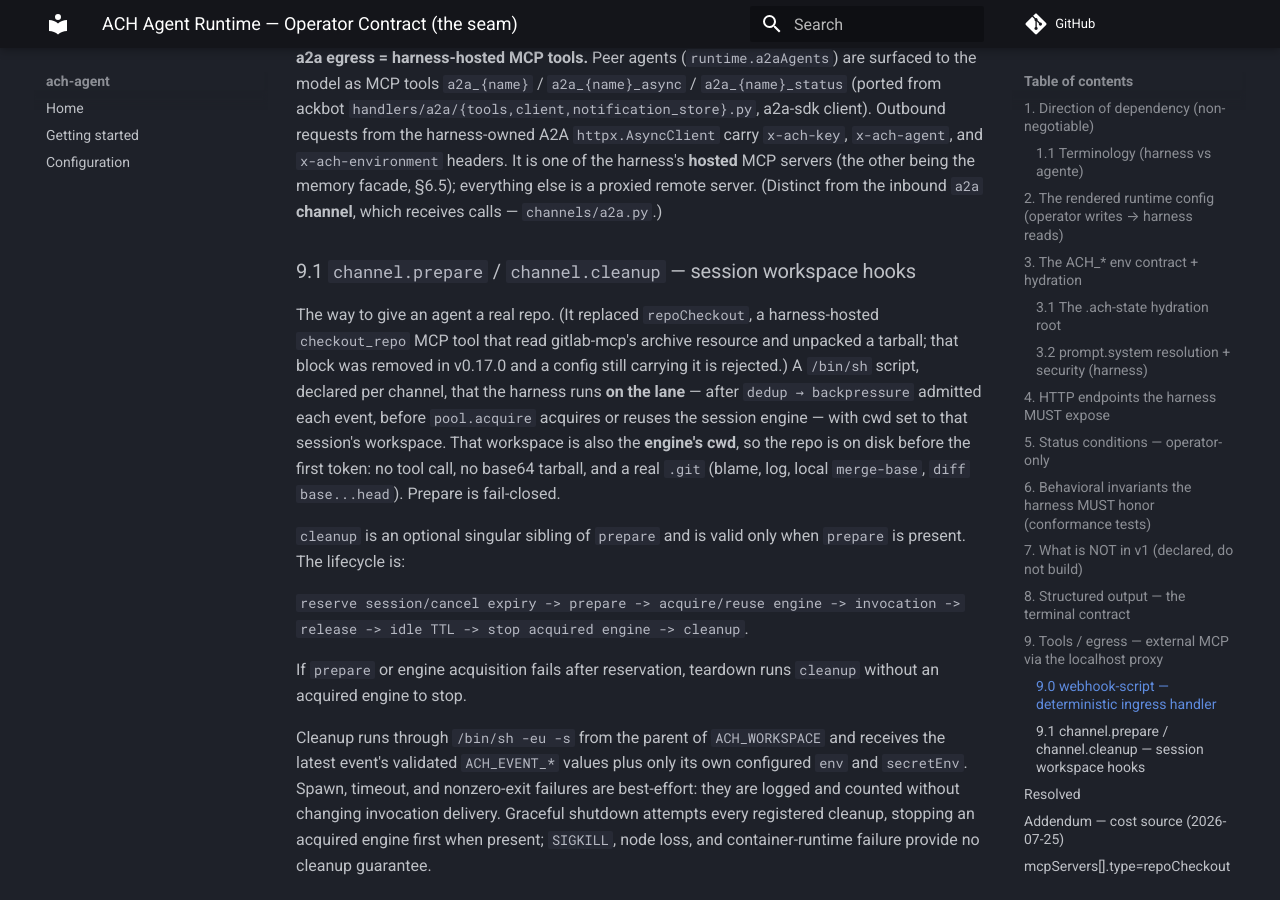
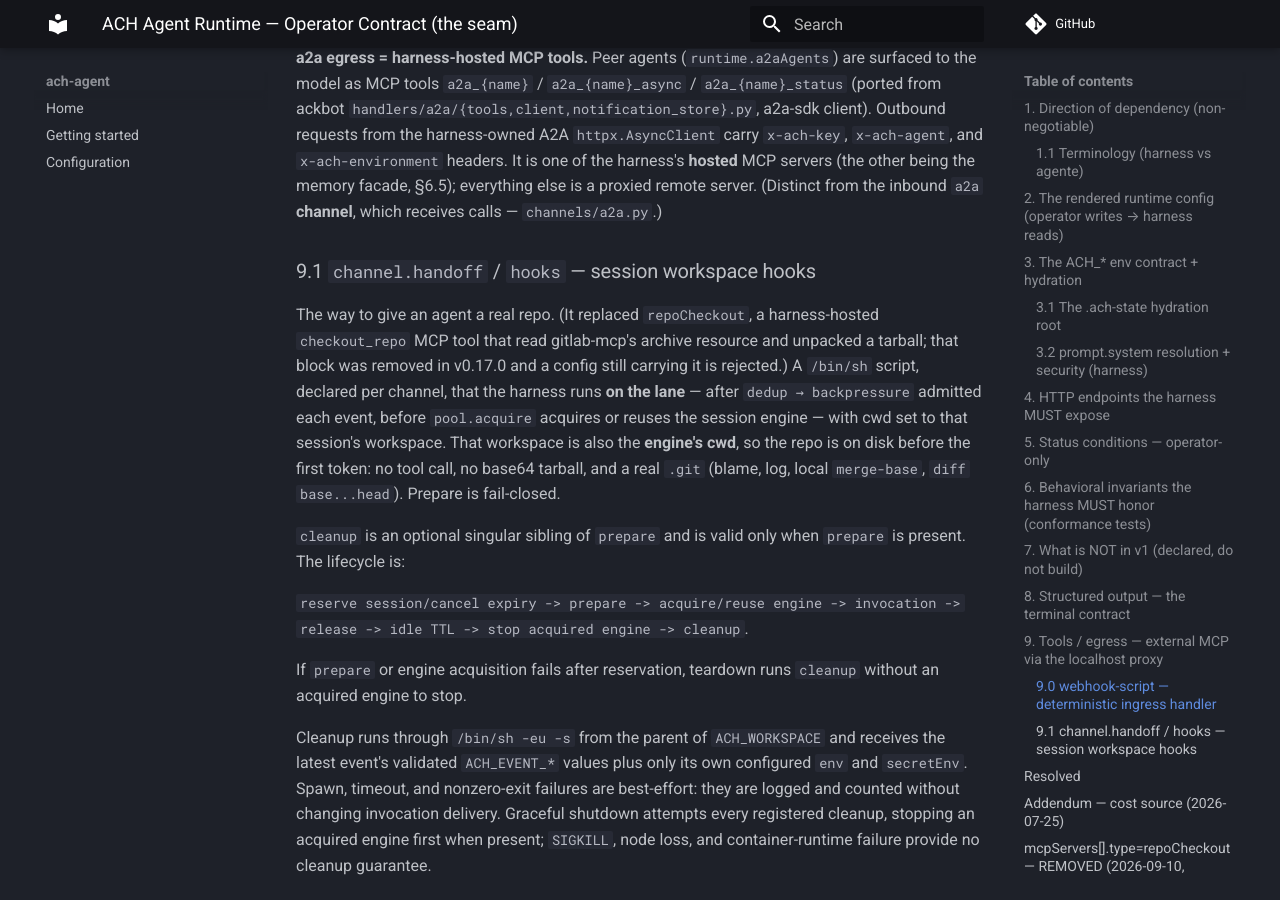
Before and after one commit to ackstorm/ach-agent, an MkDocs documentation site: the page built from docs/schemas/operator-contract.md, in a window 1280 px wide and 900 px high, scrolled down 18731 px. Built offline with MkDocs 1.6.1 and Material for MkDocs 9.7.7, drawn with Linux system fonts in a browser that asks for light colours; comment, search, counter and statistics services are not loaded.

Commit message:
docs: sandboxed placement, distributed removal, hook fixes
Co-Authored-By: Claude Sonnet 5.5 <noreply@anthropic.com>

```diff
--- a/docs/schemas/operator-contract.md
+++ b/docs/schemas/operator-contract.md
@@ -816,7 +816,7 @@ It is one of the harness's **hosted** MCP servers (the other being the memory fa
 everything else is a proxied remote server. (Distinct from the inbound `a2a` **channel**,
 which receives calls — `channels/a2a.py`.)
 
-### 9.1 `channel.prepare` / `channel.cleanup` — session workspace hooks
+### 9.1 `channel.handoff` / `hooks` — session workspace hooks
 
 The way to give an agent a real repo. (It replaced `repoCheckout`, a harness-hosted
 `checkout_repo` MCP tool that read gitlab-mcp's archive resource and unpacked a tarball;
```
Also changed, not shown: CHANGELOG.md (+20 -0 lines), docs/references/README.md (+1 -0 lines).
